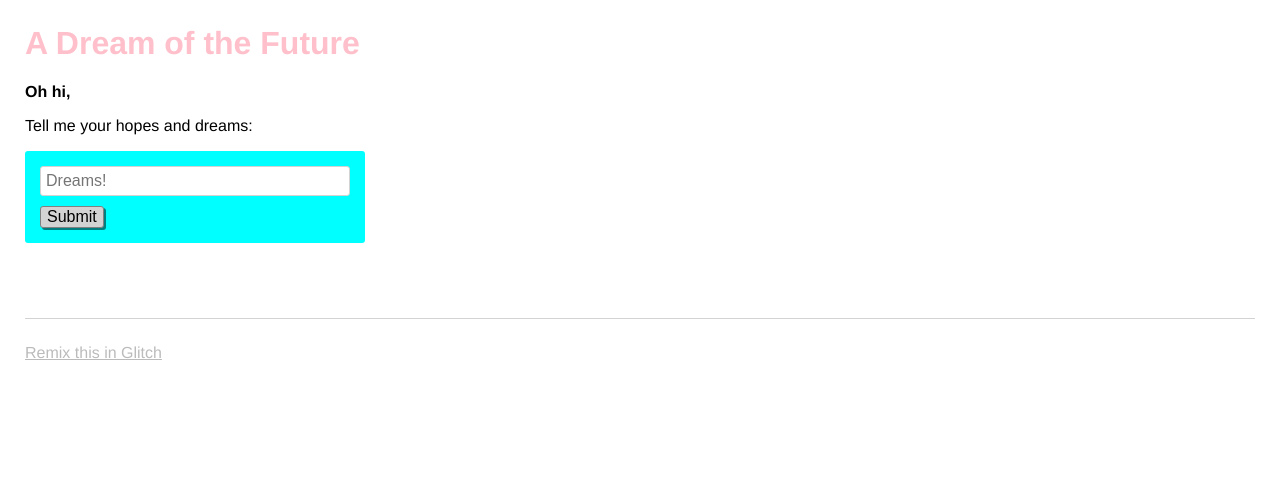
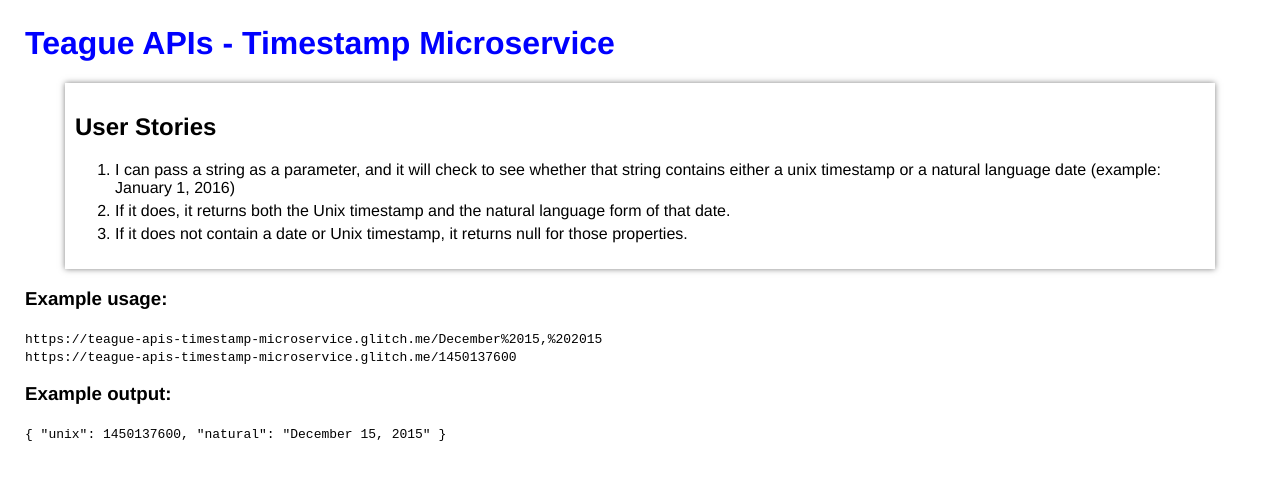
Before and after one commit to B-Teague/test_repo, a website: page views/index.html in a window 1280 px wide. Drawn offline with nearby package versions, Linux system fonts and the light colour scheme; no server answers.

Commit message:
😼🚖 Updated with Glitch

```diff
--- a/public/style.css
+++ b/public/style.css
@@ -15,7 +15,12 @@
 
 h1 {
   font-weight: bold;
-  color: pink;
+  color: blue;
+}
+
+blockquote {
+    padding: 10px;
+      box-shadow: 0 0 6px rgba(0,0,0,0.5);
 }
 
 .bold {
--- a/views/index.html
+++ b/views/index.html
@@ -10,9 +10,8 @@
 <!DOCTYPE html>
 <html>
   <head>
-    <title>Welcome to Glitch!</title>
-    <meta name="description" content="A cool thing made with Glitch">
-    <link id="favicon" rel="icon" href="https://glitch.com/edit/favicon-app.ico" type="image/x-icon">
+    <title>Teague APIs - Timestamp Microservice</title>
+    <meta name="description" content="A microservice rest API returning the natural or unix timestamp based on a url path parameter.">
     <meta charset="utf-8">
     <meta http-equiv="X-UA-Compatible" content="IE=edge">
     <meta name="viewport" content="width=device-width, initial-scale=1">
@@ -21,34 +20,32 @@
   <body>
     <header>
       <h1>
-        A Dream of the Future
+        Teague APIs - Timestamp Microservice
       </h1>
     </header>
 
     <main>
-      <p class="bold">Oh hi,</p>
-      <p>Tell me your hopes and dreams:</p>
-      <form>
-        <input type="text" maxlength="100" placeholder="Dreams!">
-        <button type="submit">Submit</button>
-      </form>
-      <section class="dreams">
-        <ul id="dreams">
-        </ul>
-      </section>
+      <blockquote>
+        <h2>
+          User Stories
+        </h2>
+        <ol>
+          <li>I can pass a string as a parameter, and it will check to see whether that string contains either a unix timestamp or a natural language date (example: January 1, 2016)</li>
+          <li>If it does, it returns both the Unix timestamp and the natural language form of that date.</li>
+          <li>If it does not contain a date or Unix timestamp, it returns null for those properties.</li>
+        </ol>
+      </blockquote>
+      <h3>Example usage:</h3>
+            <code>https://teague-apis-timestamp-microservice.glitch.me/December%2015,%202015</code><br>
+            <code>https://teague-apis-timestamp-microservice.glitch.me/1450137600</code>
+            <h3>Example output:</h3>
+            <code>
+                {
+                  "unix": 1450137600,
+                  "natural": "December 15, 2015"
+                }
+            </code>
     </main>
-
-    <footer>
-      <a href="https://glitch.com">
-        Remix this in Glitch
-      </a>
-    </footer>
-
-    <!-- Your web-app is https, so your scripts need to be too -->
-    <script src="https://code.jquery.com/jquery-2.2.1.min.js"
-            integrity="sha256-gvQgAFzTH6trSrAWoH1iPo9Xc96QxSZ3feW6kem+O00="
-            crossorigin="anonymous"></script>
-    <script src="/client.js"></script>
 
   </body>
 </html>
```
Also changed, not shown: server.js (+22 -15 lines).
